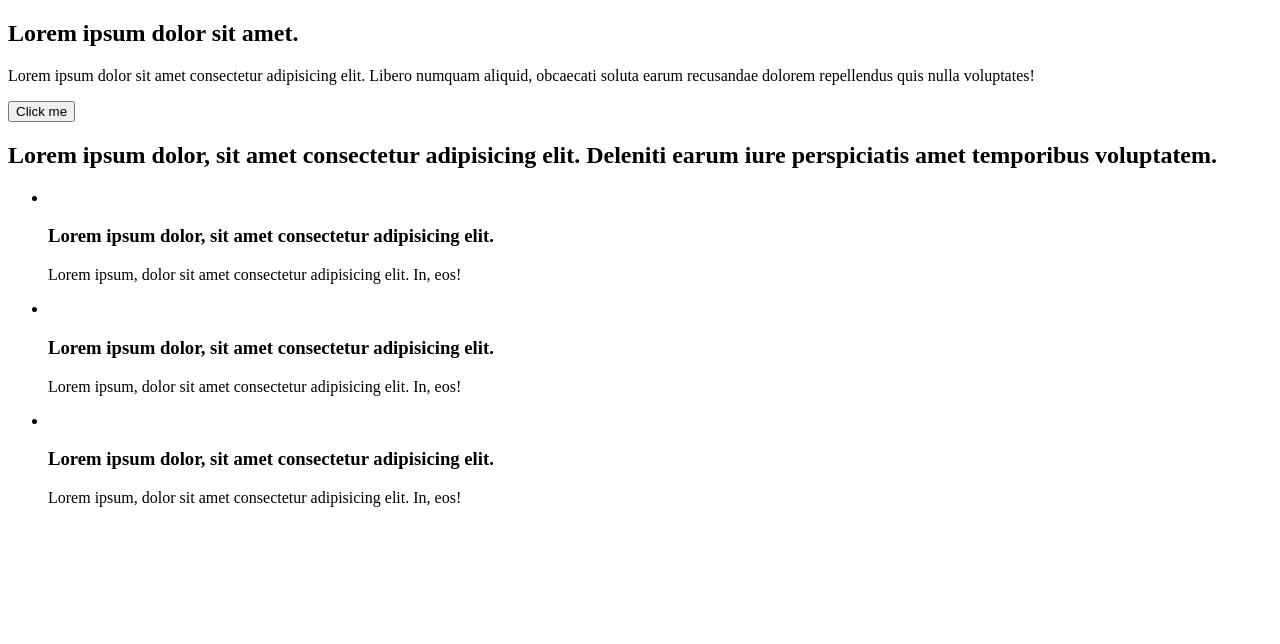
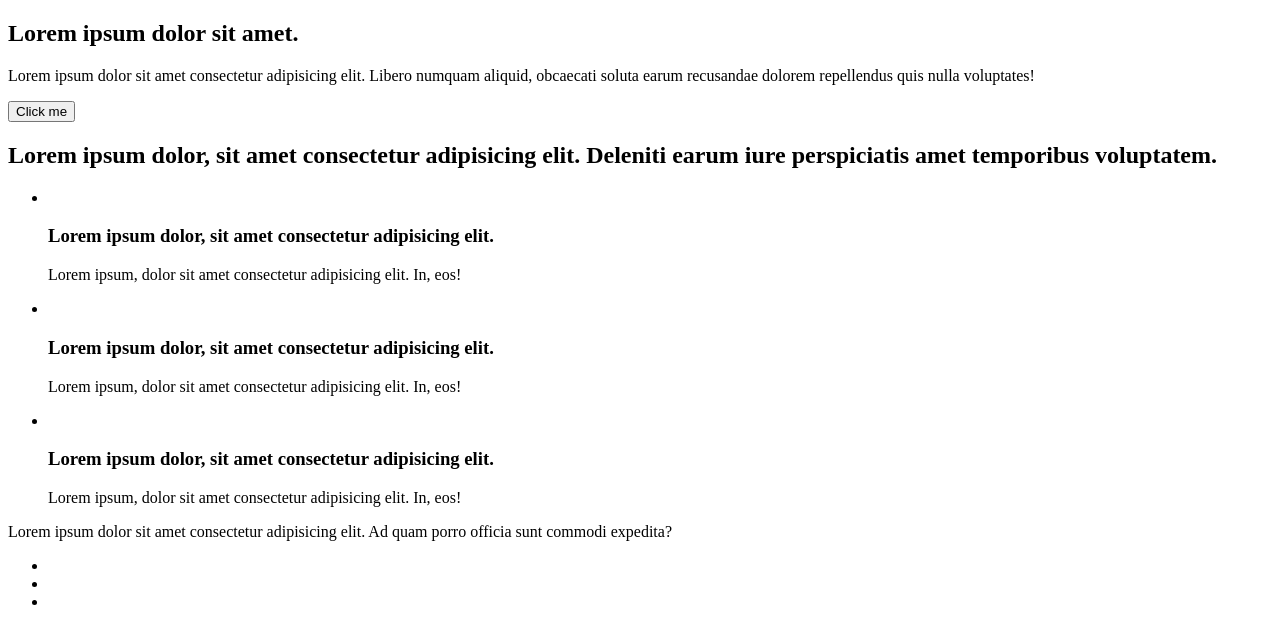
Before and after one commit to OlenaKovalenko/musical-tribble, a plain HTML site: page index.html in a window 1280 px wide. Drawn offline with Linux system fonts and the light colour scheme.

Commit message:
Update index.html

```diff
--- a/index.html
+++ b/index.html
@@ -47,5 +47,19 @@
         </ul>
       </section>
     </main>
+    <footer>
+      <a href=""></a>
+      <p>
+        Lorem ipsum dolor sit amet consectetur adipisicing elit. Ad quam porro
+        officia sunt commodi expedita?
+      </p>
+      <address>
+        <ul>
+          <li><a href=""></a></li>
+          <li><a href=""></a></li>
+          <li><a href=""></a></li>
+        </ul>
+      </address>
+    </footer>
   </body>
 </html>
```
